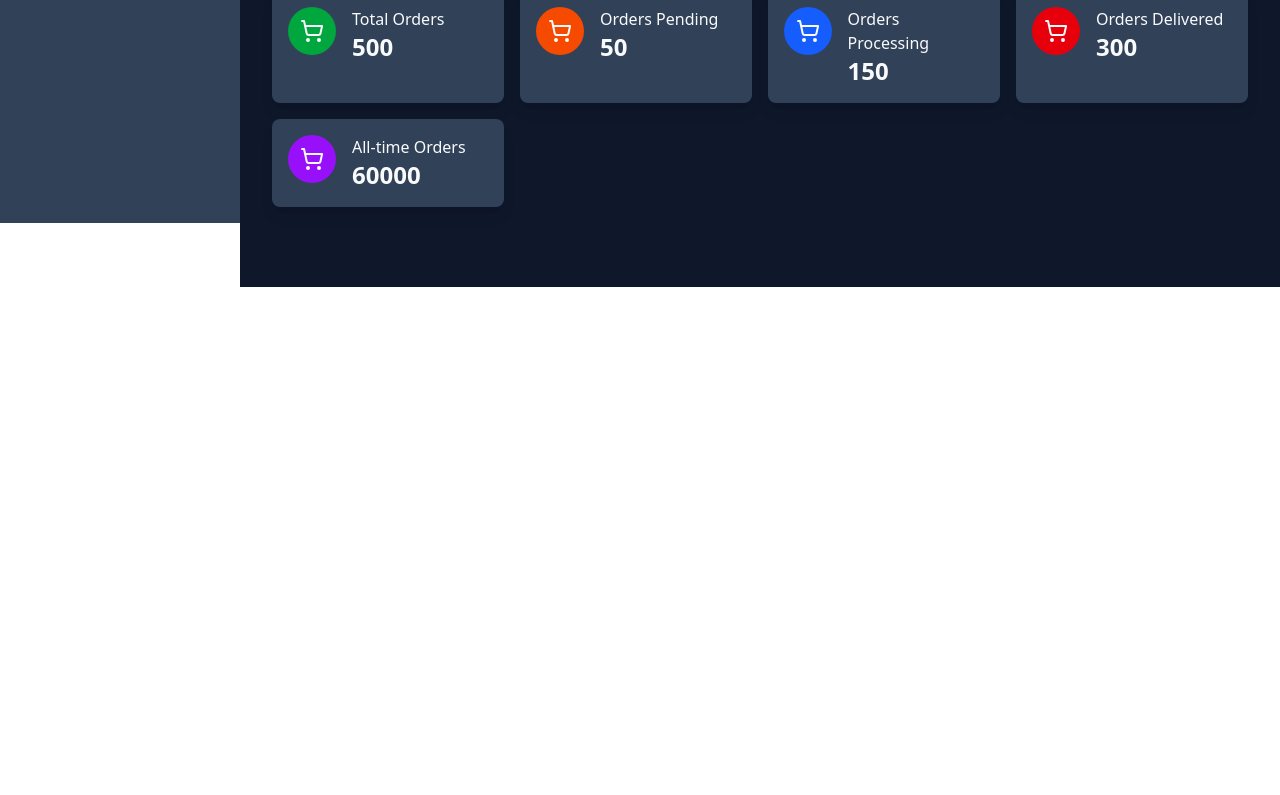
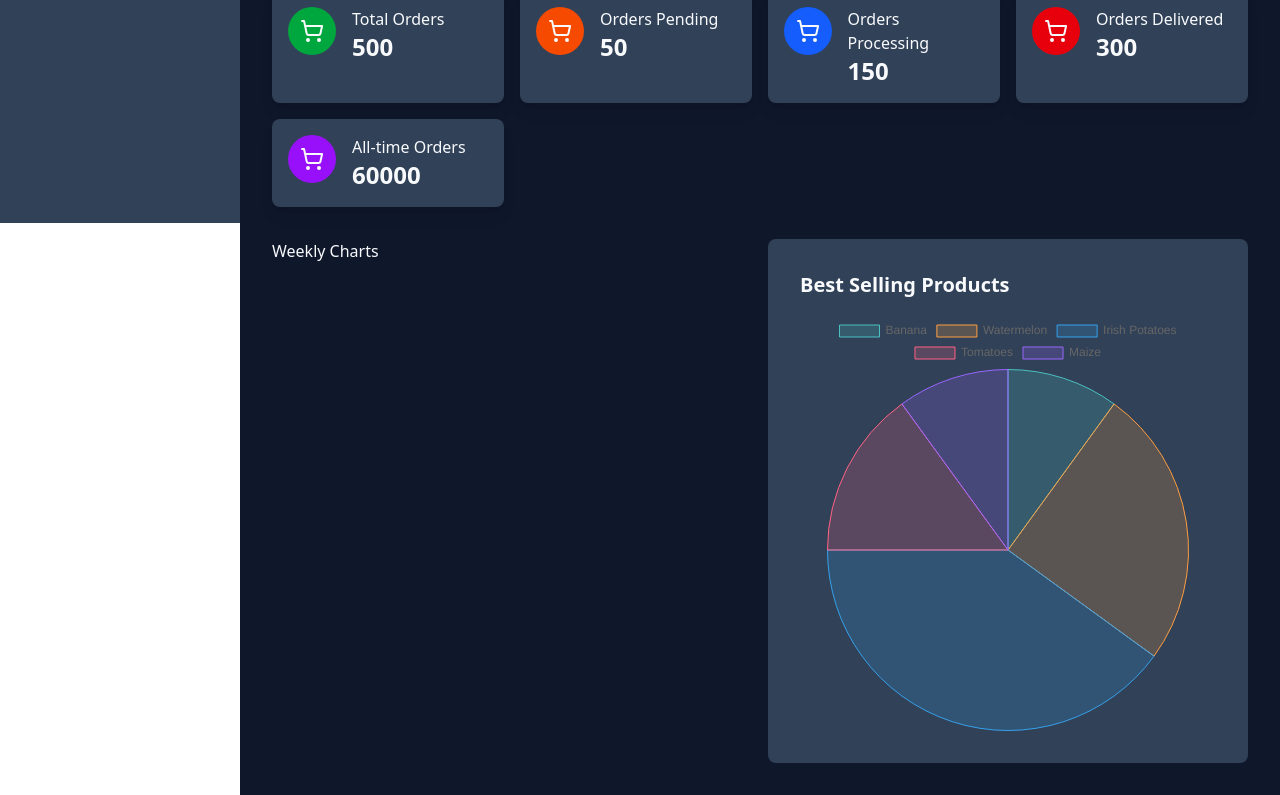
Before and after one commit to Sundze7/multivendor, a Next.js app: page /dashboard in a window 1280 px wide. Shown: the part 577-1372 px from the top of the page. Before the commit the page ends 864 px from the top, so only its background shows below. Built offline with nearby package versions, Linux system fonts and the light colour scheme.

Commit message:
pie chart

```diff
--- a/package.json
+++ b/package.json
@@ -9,9 +9,11 @@
     "lint": "next lint"
   },
   "dependencies": {
+    "chart.js": "^4.4.9",
     "lucide-react": "^0.503.0",
     "next": "15.3.0",
     "react": "^19.0.0",
+    "react-chartjs-2": "^5.3.0",
     "react-dom": "^19.0.0"
   },
   "devDependencies": {
--- a/src/app/(back-office)/dashboard/page.jsx
+++ b/src/app/(back-office)/dashboard/page.jsx
@@ -1,6 +1,7 @@
 import Heading from "@/components/back-office/Heading";
 import LargeCards from "@/components/back-office/cards/LargeCards";
 import SmallCards from "@/components/back-office/cards/SmallCards";
+import DashboardCharts from "@/components/back-office/charts/DashboardCharts";
 
 export default function page() {
   return (
@@ -11,6 +12,7 @@ export default function page() {
       {/* Small cards */}
       <SmallCards />
       {/* charts */}
+      <DashboardCharts />
       {/* recent order table */}
     </div>
   );
--- /dev/null
+++ b/src/components/back-office/charts/BestSellingProductsChart.jsx
@@ -0,0 +1,39 @@
+"use client";
+import { Chart as ChartJS, ArcElement, Tooltip, Legend } from "chart.js";
+import { Pie } from "react-chartjs-2";
+
+ChartJS.register(ArcElement, Tooltip, Legend);
+
+export default function BestSellingProductsChart() {
+  const data = {
+    labels: ["Banana", "Watermelon", "Irish Potatoes", "Tomatoes", "Maize"],
+    datasets: [
+      {
+        label: "# of Votes",
+        data: [10, 25, 40, 15, 10],
+        backgroundColor: [
+          "rgba(75, 192, 192, 0.2)",
+          "rgba(255, 159, 64, 0.2)",
+          "rgba(54, 162, 235, 0.2)",
+          "rgba(255, 99, 132, 0.2)",
+          "rgba(153, 102, 255, 0.2)",
+        ],
+        borderColor: [
+          "rgba(75, 192, 192, 1)",
+          "rgba(255, 159, 64, 1)",
+          "rgba(54, 162, 235, 1)",
+          "rgba(255, 99, 132, 1)",
+          "rgba(153, 102, 255, 1)",
+        ],
+        borderWidth: 1,
+      },
+    ],
+  };
+
+  return (
+    <div className="bg-slate-700 p-8  rounded-lg">
+      <h2 className="text-xl font-bold mb-4">Best Selling Products</h2>
+      <Pie data={data} />
+    </div>
+  );
+}
--- a/src/components/back-office/charts/DashboardCharts.jsx
+++ b/src/components/back-office/charts/DashboardCharts.jsx
@@ -1,3 +1,10 @@
+import BestSellingProductsChart from "./BestSellingProductsChart";
+import WeeklySalesCharts from "./WeeklySalesCharts";
 export default function DashboardCharts() {
-  return <div>DashboardCharts</div>;
+  return (
+    <div className="grid grid-cols-1 lg:grid-cols-2 gap-4">
+      <WeeklySalesCharts />
+      <BestSellingProductsChart />
+    </div>
+  );
 }
--- /dev/null
+++ b/src/components/back-office/charts/WeeklySalesCharts.jsx
@@ -0,0 +1,7 @@
+export default function WeeklySalesCharts() {
+  return (
+    <div>
+      <h1>Weekly Charts</h1>
+    </div>
+  );
+}
```
Also changed, not shown: 1 other file (tests, documents, lock files or other folders).
